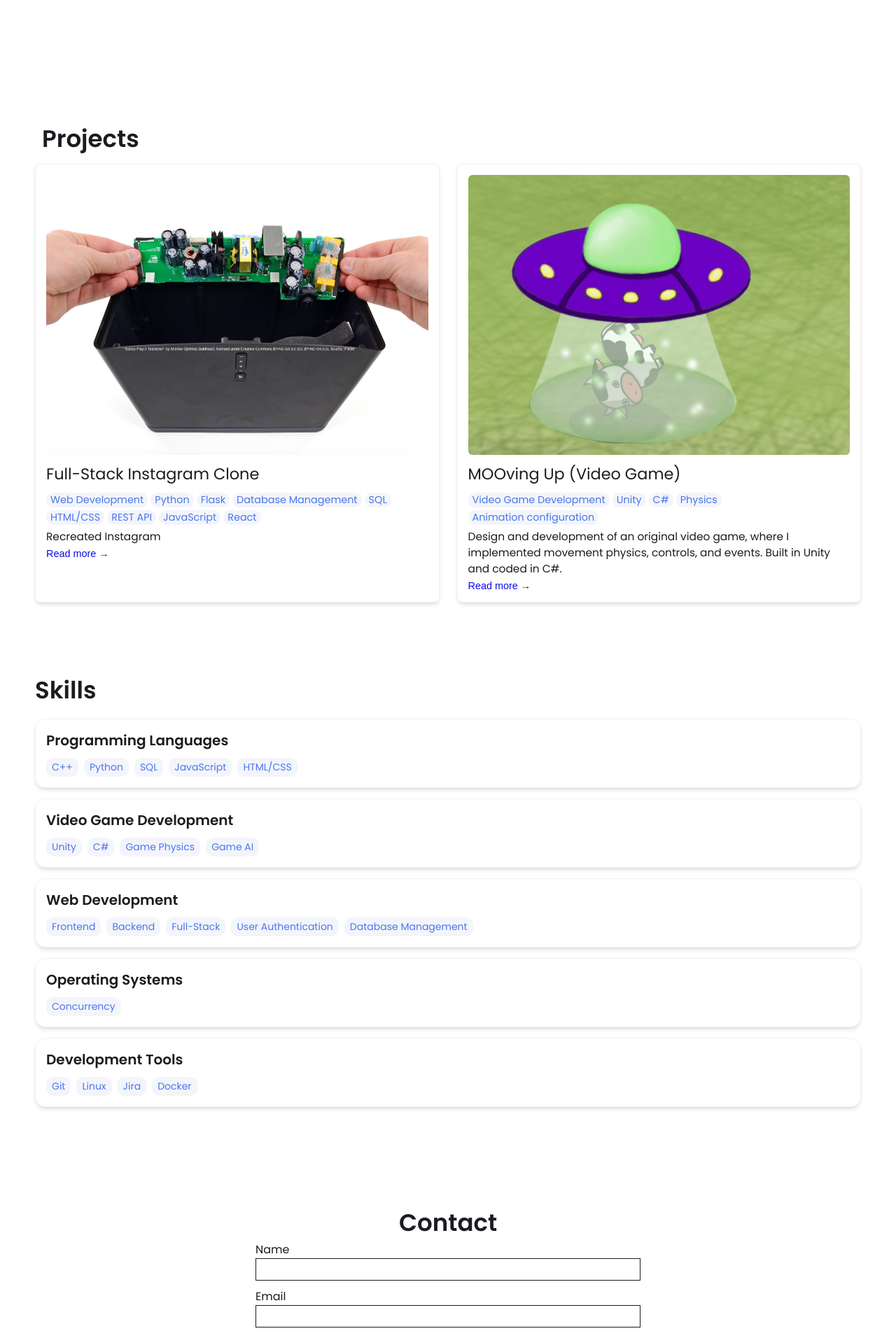
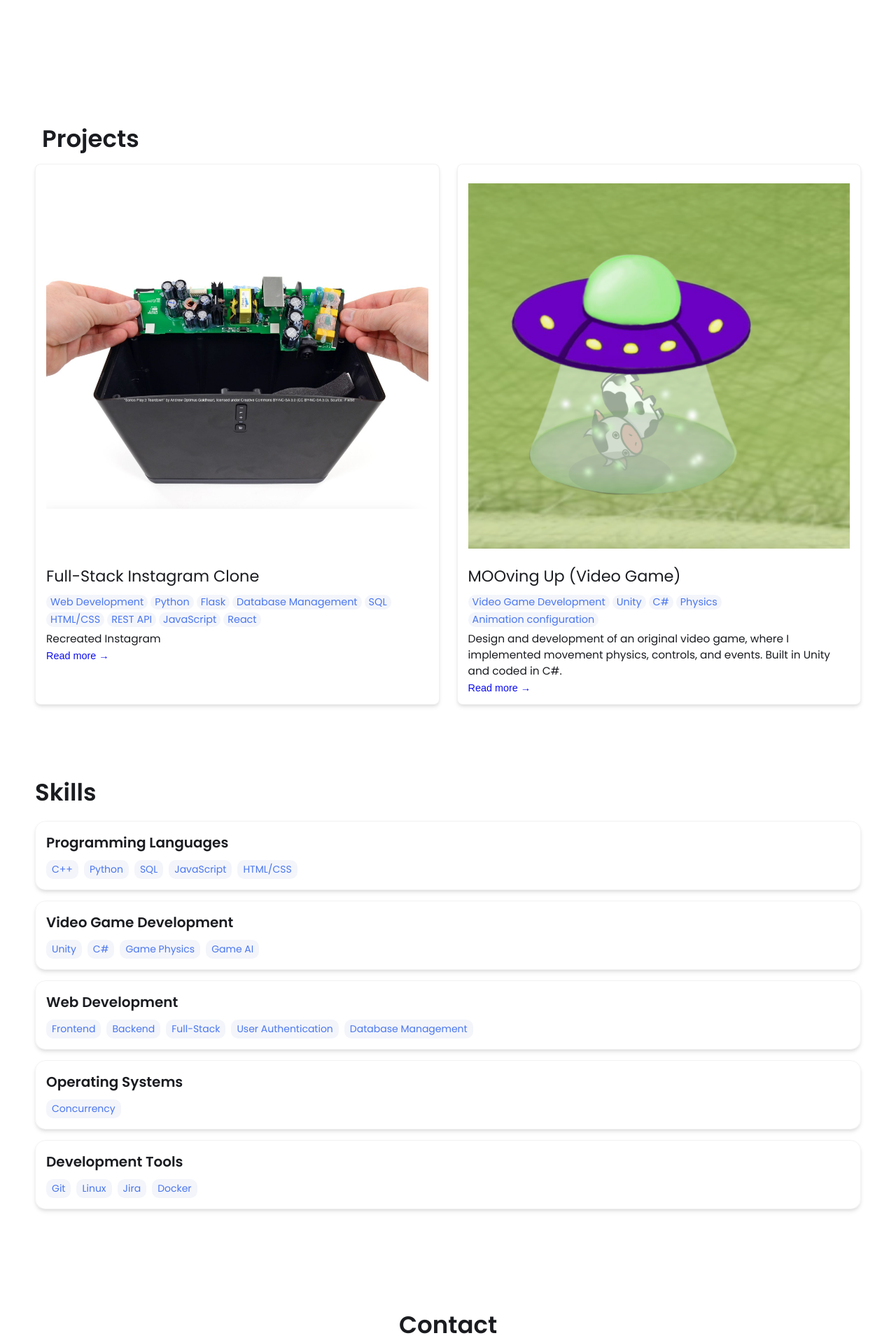
Before and after one commit to megan-chow/megan-chow.github.io, a Jekyll site: the page built from index.html, in a window 1280 px wide. Shown: the part 860-2772 px from the top of the page at 70% size. Built offline with Jekyll 4.4.1, drawn with Linux system fonts in a browser that asks for light colours.

Commit message:
contain project img

```diff
--- a/css/styles.css
+++ b/css/styles.css
@@ -314,9 +314,8 @@ nav .mobile-nav {
 .project-card img {
     width: 100%;
     max-width: 100%;
-    height: 400px;
     aspect-ratio: 1/1;
-    object-fit: cover;
+    object-fit: contain;
     display: block;
     border-radius: 6px;
     margin-bottom: 10px;
```
